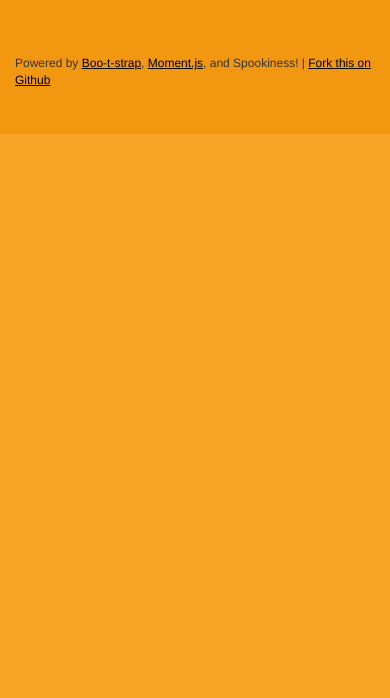
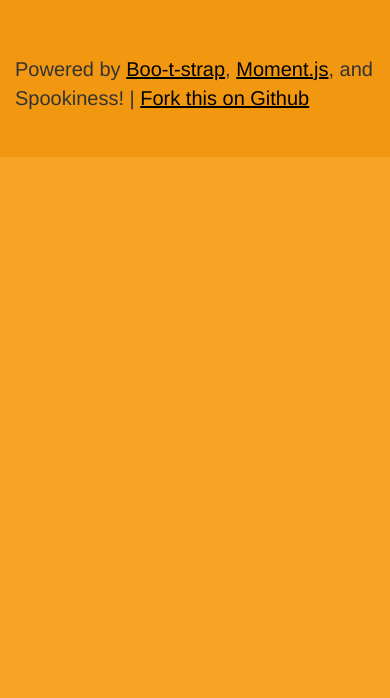
Before and after one commit to scrabill/how-many-days-until-halloween, a plain HTML site: page index.html in a window 390 px wide. Shown: the part 146-844 px from the top of the page. Drawn offline with nearby package versions, Linux system fonts and the light colour scheme.

Commit message:
Removed contribution md links complained about in the issues and increased font for mobile

```diff
--- a/css/styles.css
+++ b/css/styles.css
@@ -8,7 +8,7 @@ body {
 }
  .jumbotron p {
 	margin-top: 20%;
-	font-size: 12px;
+	font-size: 20px;
 }
  a {
 	text-decoration: underline;
@@ -23,3 +23,9 @@ body {
 #spooky{
 	font-family: 'Creepster';
 }
+
+@media screen and (max-width: 680px) {
+  .jumbotron p {
+    fon-size: 24px;
+  }
+}
```
Also changed, not shown: CONTRIBUTING.md (+0 -3 lines).
